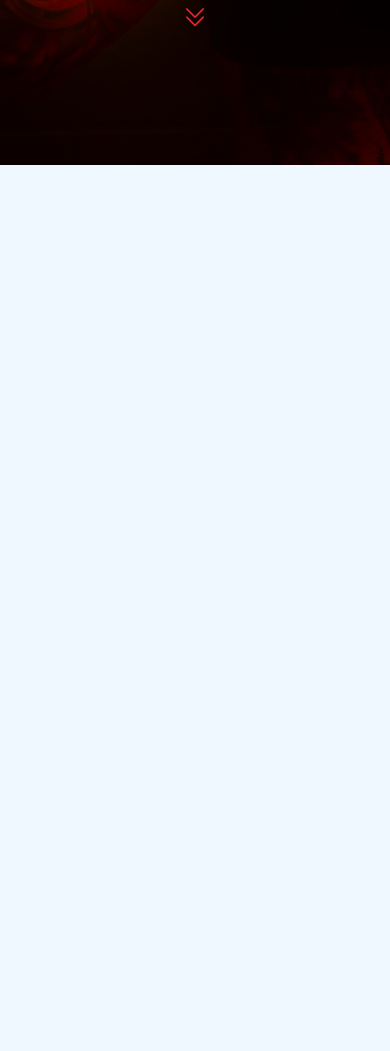
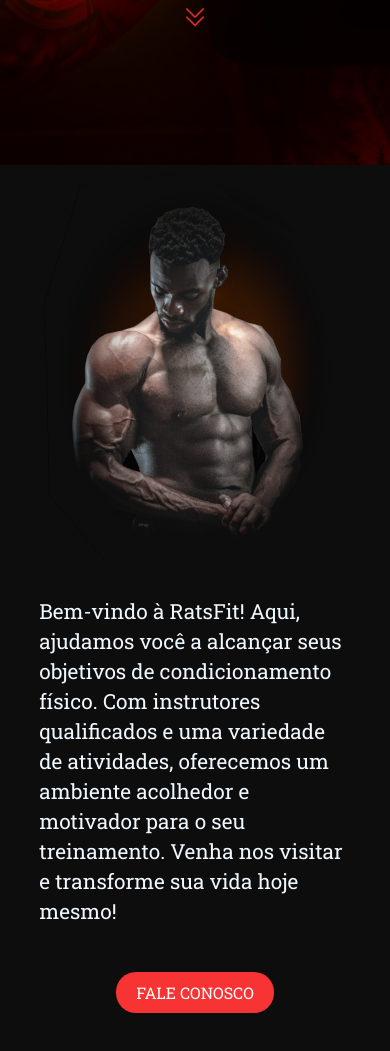
Before and after one commit to joao121gf/academia, a plain HTML site: page index.html in a window 390 px wide. Shown: the part 585-1636 px from the top of the page. Before the commit the page ends 844 px from the top, so only its background shows below. Drawn offline with nearby package versions, Linux system fonts and the light colour scheme.

Commit message:
Sobre mobile finalizado

```diff
--- /dev/null
+++ b/css/about.css
@@ -0,0 +1,47 @@
+@import url("https://fonts.googleapis.com/css2?family=Roboto+Slab:wght@100;200;300;400;500;600;700;800;900&display=swap");
+/* font-family: 'Roboto Slab', serif; */
+
+body {
+  background-color: #0d0d0d;
+}
+.about-container {
+  width: 100%;
+  background-color: #0d0d0d;
+  height: 1000px;
+  position: relative;
+  z-index: -1;
+}
+
+.container-box {
+  position: relative;
+  width: 85%;
+  height: 100%;
+  background-color: rgba(240, 248, 255, 0);
+  margin: 0 auto;
+}
+
+.about-itens {
+  text-align: center;
+}
+
+.about-itens p {
+  padding: 10px;
+  color: aliceblue;
+  font-family: "Roboto Slab", serif;
+  font-size: 1.3rem;
+  text-align: left;
+  line-height: 30px;
+  margin-bottom: 46px;
+}
+
+.about-itens a {
+  text-decoration: none;
+  color: white;
+  background-color: #f83333;
+  padding: 10px 20px;
+  border-radius: 20px;
+  font-size: 1rem;
+  text-transform: uppercase;
+  font-family: "Roboto Slab", serif;
+  margin-top: 20px;
+}
--- a/css/style.css
+++ b/css/style.css
@@ -1,2 +1,3 @@
 @import 'banner.css';
 @import 'conteudo-principal.css';
+@import 'about.css';
--- a/index.html
+++ b/index.html
@@ -54,7 +54,15 @@
                 <div class="seta">
                     <img src="imagens/icones/seta-para-baixo.png" alt="Seta pra baixo">
                 </div>
-
+            </div>
+        </div>
+    </div>
+    <div class="about-container">
+        <div class="container-box">
+            <div class="about-itens">
+                <img src="imagens/banner-2Mobile.jpg" alt="BodyBuilder">
+                <p> Bem-vindo à RatsFit! Aqui, ajudamos você a alcançar seus objetivos de condicionamento físico. Com instrutores qualificados e uma variedade de atividades, oferecemos um ambiente acolhedor e motivador para o seu treinamento. Venha nos visitar e transforme sua vida hoje mesmo!</p>
+                <a href="#">Fale conosco</a>
             </div>
         </div>
     </div>
--- /dev/null
+++ b/javascript/itensBanner.js
@@ -0,0 +1,6 @@
+
+export default function itensBanner() {
+  window.addEventListener("load", () => {
+    console.log('ok')
+  });
+}
--- a/javascript/menu.js
+++ b/javascript/menu.js
@@ -13,8 +13,6 @@ export default function menuFunc() {
         menuButton.classList.remove("active");
       });
 
-
-
       // if (menuButton.classList.contains('active') && menu.classList.contains('active')) {
       //   gymMobile.classList.toggle('aberto')
       // }
@@ -22,7 +20,6 @@ export default function menuFunc() {
       // gymMobile.classList.add('teste')
 
     }
-
     menuButton.addEventListener("click", openMenu);
   });
 }
--- a/script.js
+++ b/script.js
@@ -1,5 +1,8 @@
 import menuFunc from "./javascript/menu.js";
 import outsideClick from "./javascript/outsideclick.js";
+import itensBanner from "./javascript/itensBanner.js";
+
 
 menuFunc();
 outsideClick();
+itensBanner();
```
Also changed, not shown: imagens/banner-2Mobile.jpg (added), imagens/banner-2PC.jpg (added), imagens/cccc.jpg (added), 1 other file.
